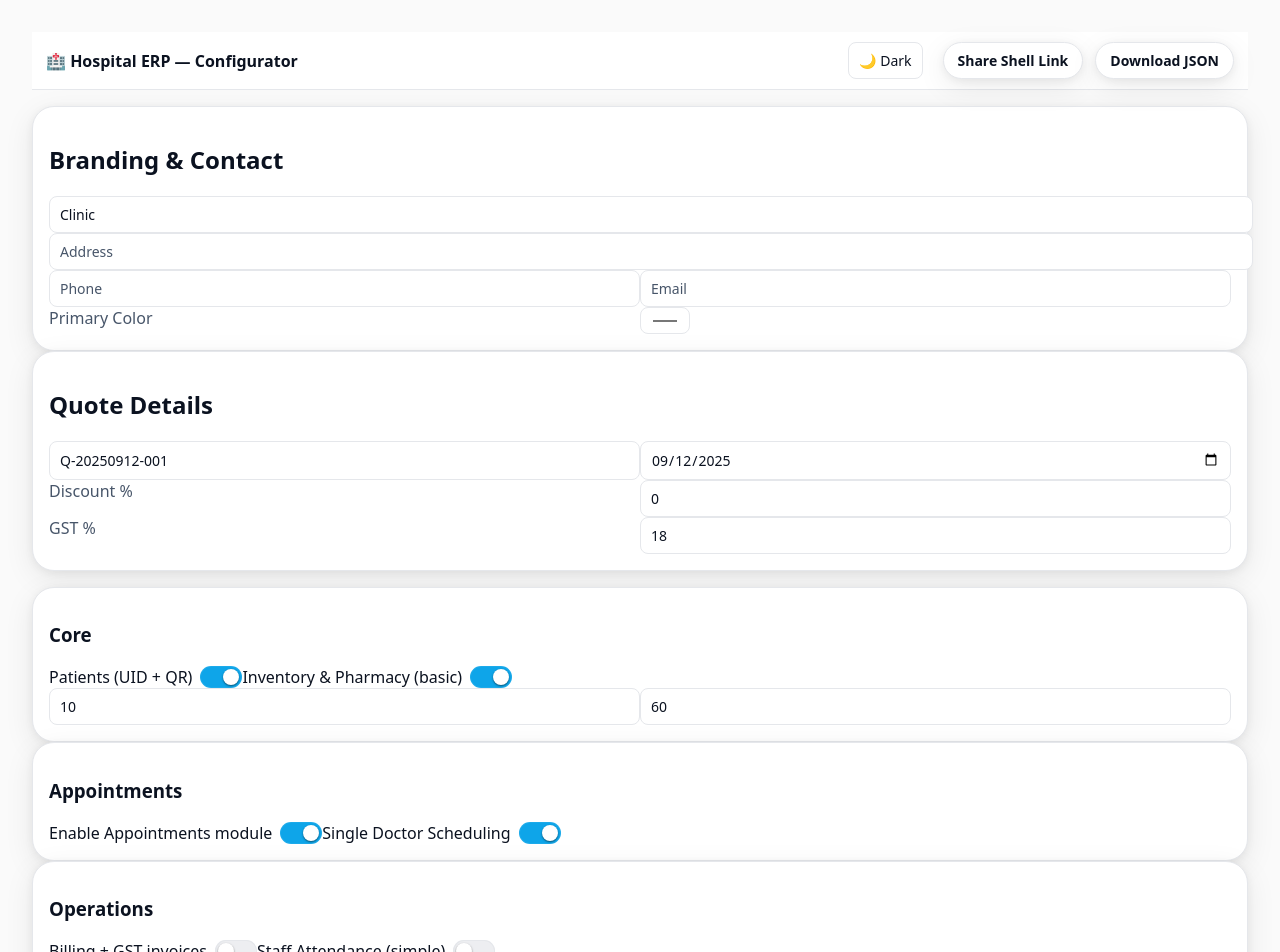
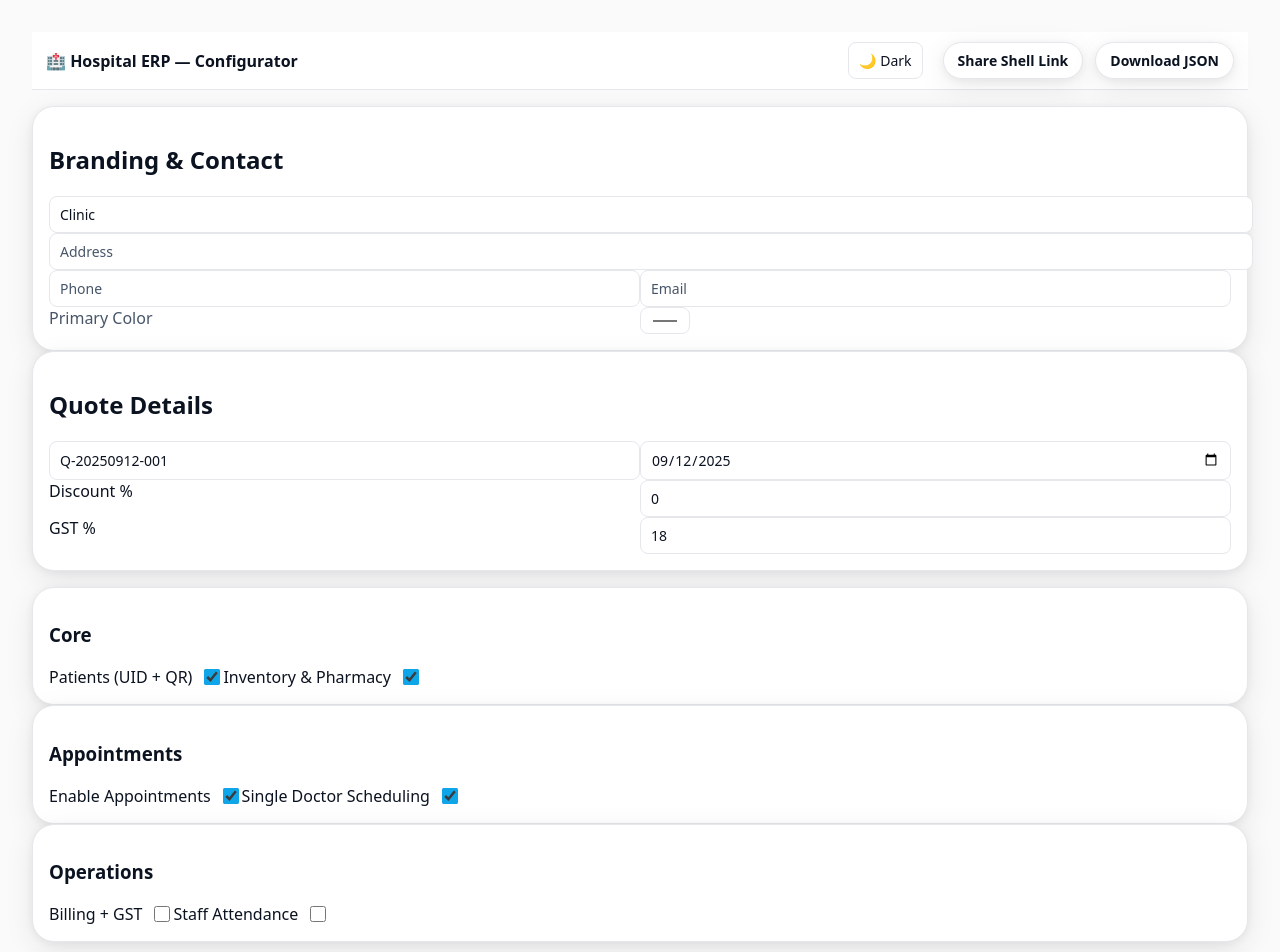
Before and after one commit to warangalonepoint/hospital-erp-configurator, a Next.js app in the folder hospitalerp/: page /configurator in a window 1280 px wide. Shown: the top 952 px of the page. Built offline with nearby package versions, Linux system fonts and the light colour scheme.

Commit message:
Update FeatureConfigurator.tsx

```diff
--- a/hospitalerp/components/FeatureConfigurator.tsx
+++ b/hospitalerp/components/FeatureConfigurator.tsx
@@ -1,7 +1,7 @@
 "use client";
 
-import React, { useEffect, useMemo, useRef, useState } from "react";
-import ThemeToggle from "./ThemeToggle";
+import React, { useEffect, useMemo, useState } from "react";
+import ThemeToggle from "@/components/ThemeToggle";
 
 /* ---------- Hydration-safe formatter ---------- */
 function PriceCell({ value }: { value: number }) {
@@ -28,7 +28,7 @@ type Config = {
   pricingMode: "tiered" | "custom";
 };
 
-/* ---------- Defaults (sync with shell) ---------- */
+/* ---------- Defaults ---------- */
 const DEFAULT_CONFIG: Config = {
   branding: { clinicName: "Clinic", primaryColor: "#0ea5e9" },
   patients: { enabled: true },
@@ -60,14 +60,19 @@ function todayISO() {
 
 /* ---------- Component ---------- */
 export default function FeatureConfigurator() {
-  // 1) Seed with constants ONLY (no localStorage here)
+  // 1) Safe initial state
   const [cfg, setCfg] = useState<Config>(() =>
-    deepMerge(DEFAULT_CONFIG, { quote: { number: stableQuote(), date: todayISO() } })
+    deepMerge(DEFAULT_CONFIG, {
+      quote: {
+        number: stableQuote(),
+        date: todayISO(),
+        discountPct: 0  // ✅ added so type error is gone
+      }
+    })
   );
 
-  // 2) On mount, load from localStorage and merge; on any cfg change, save back
+  // 2) Load/save config from localStorage
   useEffect(() => {
-    // load
     try {
       if (typeof window !== "undefined") {
         const raw = window.localStorage.getItem("erpConfig");
@@ -75,13 +80,12 @@ export default function FeatureConfigurator() {
           const parsed = JSON.parse(raw);
           setCfg((prev) => deepMerge(prev, parsed));
         } else {
-          // first-time save with seeded values
           window.localStorage.setItem("erpConfig", JSON.stringify(cfg));
         }
       }
     } catch {}
     // eslint-disable-next-line react-hooks/exhaustive-deps
-  }, []); // run once
+  }, []);
 
   useEffect(() => {
     try {
@@ -89,7 +93,6 @@ export default function FeatureConfigurator() {
         window.localStorage.setItem("erpConfig", JSON.stringify(cfg));
       }
     } catch {}
-    // live-tint brand color
     if (cfg.branding?.primaryColor) {
       document.documentElement.style.setProperty("--prim", cfg.branding.primaryColor);
     }
@@ -134,6 +137,7 @@ export default function FeatureConfigurator() {
     await navigator.clipboard.writeText(url);
     alert("Shell link copied ✅");
   };
+
   const downloadJson = () => {
     const blob = new Blob([previewJson], { type: "application/json" });
     const a = document.createElement("a");
@@ -191,89 +195,60 @@ export default function FeatureConfigurator() {
               onChange={(e) => setCfg((c) => deepMerge(c, { quote: { date: e.target.value } }))}/>
           </div>
           <div className="grid grid-cols-2 gap-3">
-            <label className="text-sm" style={{ color: "var(--text-muted)" }}>Discount %</label>
+            <label className="text-sm">Discount %</label>
             <input type="number" value={cfg.quote.discountPct}
               onChange={(e) => setCfg((c) => deepMerge(c, { quote: { discountPct: Number(e.target.value || 0) } }))}/>
           </div>
           <div className="grid grid-cols-2 gap-3">
-            <label className="text-sm" style={{ color: "var(--text-muted)" }}>GST %</label>
+            <label className="text-sm">GST %</label>
             <input type="number" value={cfg.billing.gstPercent}
               onChange={(e) => setCfg((c) => deepMerge(c, { billing: { gstPercent: Number(e.target.value || 0) } }))}/>
           </div>
         </div>
       </div>
 
-      {/* Feature Toggles */}
+      {/* Features */}
       <div className="grid md:grid-cols-3 gap-4" style={{ marginTop: 16 }}>
         <div className="card space-y-3">
           <h3 className="font-semibold">Core</h3>
           <label className="flex items-center justify-between gap-4">
             <span>Patients (UID + QR)</span>
-            <span className="switch">
             <input type="checkbox" checked={cfg.patients.enabled}
               onChange={(e) => setCfg((c) => deepMerge(c, { patients: { enabled: e.target.checked } }))}/>
-              <span className="knob" />
-            </span>
           </label>
 
           <label className="flex items-center justify-between gap-4">
-            <span>Inventory & Pharmacy (basic)</span>
-            <span className="switch">
+            <span>Inventory & Pharmacy</span>
             <input type="checkbox" checked={cfg.inventory.enabled}
               onChange={(e) => setCfg((c) => deepMerge(c, { inventory: { enabled: e.target.checked } }))}/>
-              <span className="knob" />
-            </span>
           </label>
-
-          {cfg.inventory.enabled && (
-            <div className="grid grid-cols-2 gap-2">
-              <input type="number" placeholder="Low stock threshold" value={cfg.inventory.lowStockThreshold}
-                onChange={(e) => setCfg((c) => deepMerge(c, { inventory: { lowStockThreshold: Number(e.target.value || 0) } }))}/>
-              <input type="number" placeholder="Near expiry days" value={cfg.inventory.nearExpiryDays}
-                onChange={(e) => setCfg((c) => deepMerge(c, { inventory: { nearExpiryDays: Number(e.target.value || 0) } }))}/>
-            </div>
-          )}
         </div>
 
         <div className="card space-y-3">
           <h3 className="font-semibold">Appointments</h3>
           <label className="flex items-center justify-between gap-4">
-            <span>Enable Appointments module</span>
-            <span className="switch">
+            <span>Enable Appointments</span>
             <input type="checkbox" checked={cfg.appointments.enabled}
-                onChange={(e) =>
-                  setCfg((c) => deepMerge(c, { appointments: { enabled: e.target.checked, singleDoctor: true } }))
-                }/>
-              <span className="knob" />
-            </span>
+              onChange={(e) => setCfg((c) => deepMerge(c, { appointments: { enabled: e.target.checked } }))}/>
           </label>
           <label className="flex items-center justify-between gap-4">
             <span>Single Doctor Scheduling</span>
-            <span className="switch">
             <input type="checkbox" checked={cfg.appointments.singleDoctor}
               onChange={(e) => setCfg((c) => deepMerge(c, { appointments: { singleDoctor: e.target.checked } }))}/>
-              <span className="knob" />
-            </span>
           </label>
         </div>
 
         <div className="card space-y-3">
           <h3 className="font-semibold">Operations</h3>
           <label className="flex items-center justify-between gap-4">
-            <span>Billing + GST invoices</span>
-            <span className="switch">
+            <span>Billing + GST</span>
             <input type="checkbox" checked={cfg.billing.enabled}
               onChange={(e) => setCfg((c) => deepMerge(c, { billing: { enabled: e.target.checked } }))}/>
-              <span className="knob" />
-            </span>
           </label>
           <label className="flex items-center justify-between gap-4">
-            <span>Staff Attendance (simple)</span>
-            <span className="switch">
+            <span>Staff Attendance</span>
             <input type="checkbox" checked={cfg.staff.attendanceSimple}
               onChange={(e) => setCfg((c) => deepMerge(c, { staff: { attendanceSimple: e.target.checked } }))}/>
-              <span className="knob" />
-            </span>
           </label>
         </div>
       </div>
```
Lines whose indentation alone changed are shown as unchanged.
